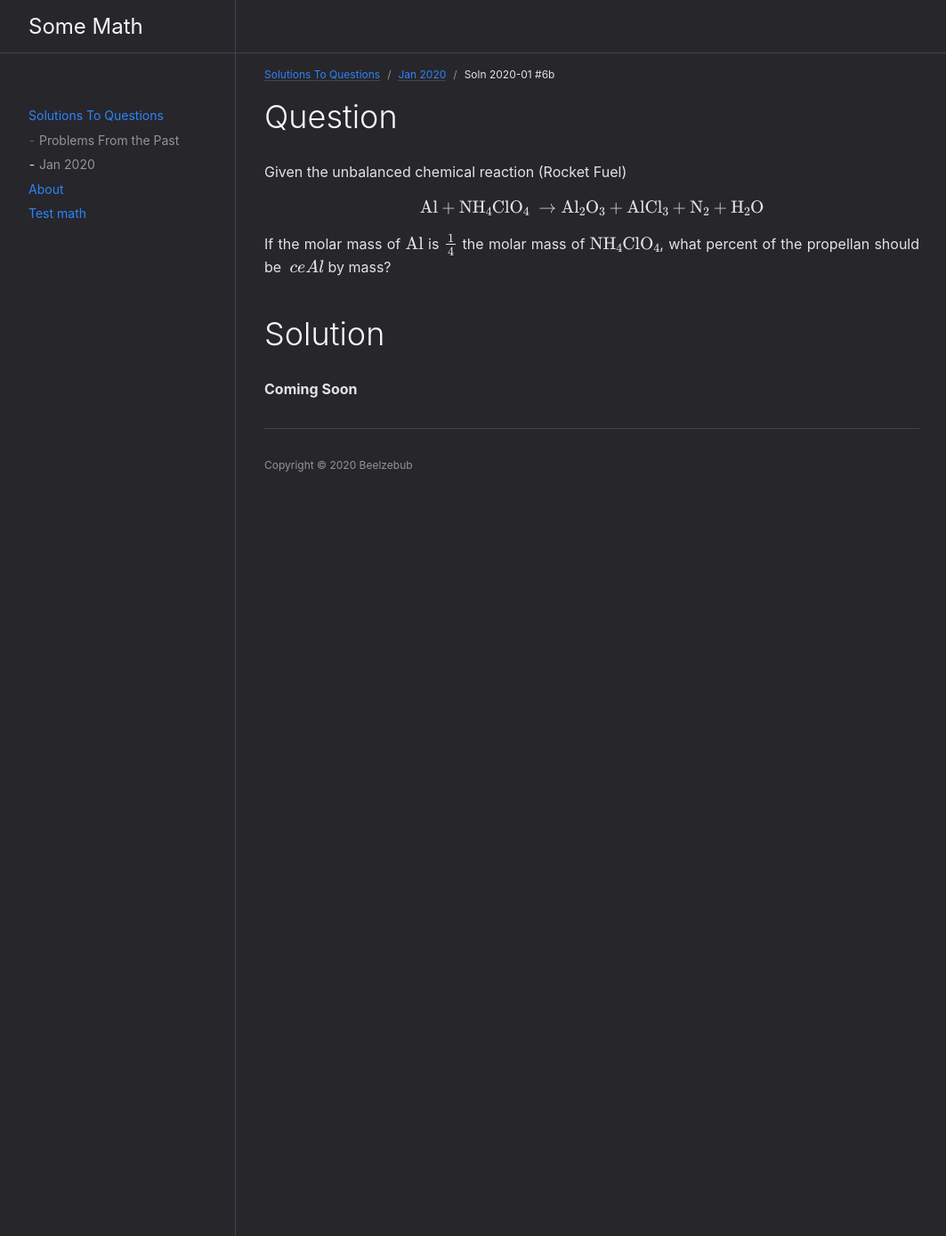
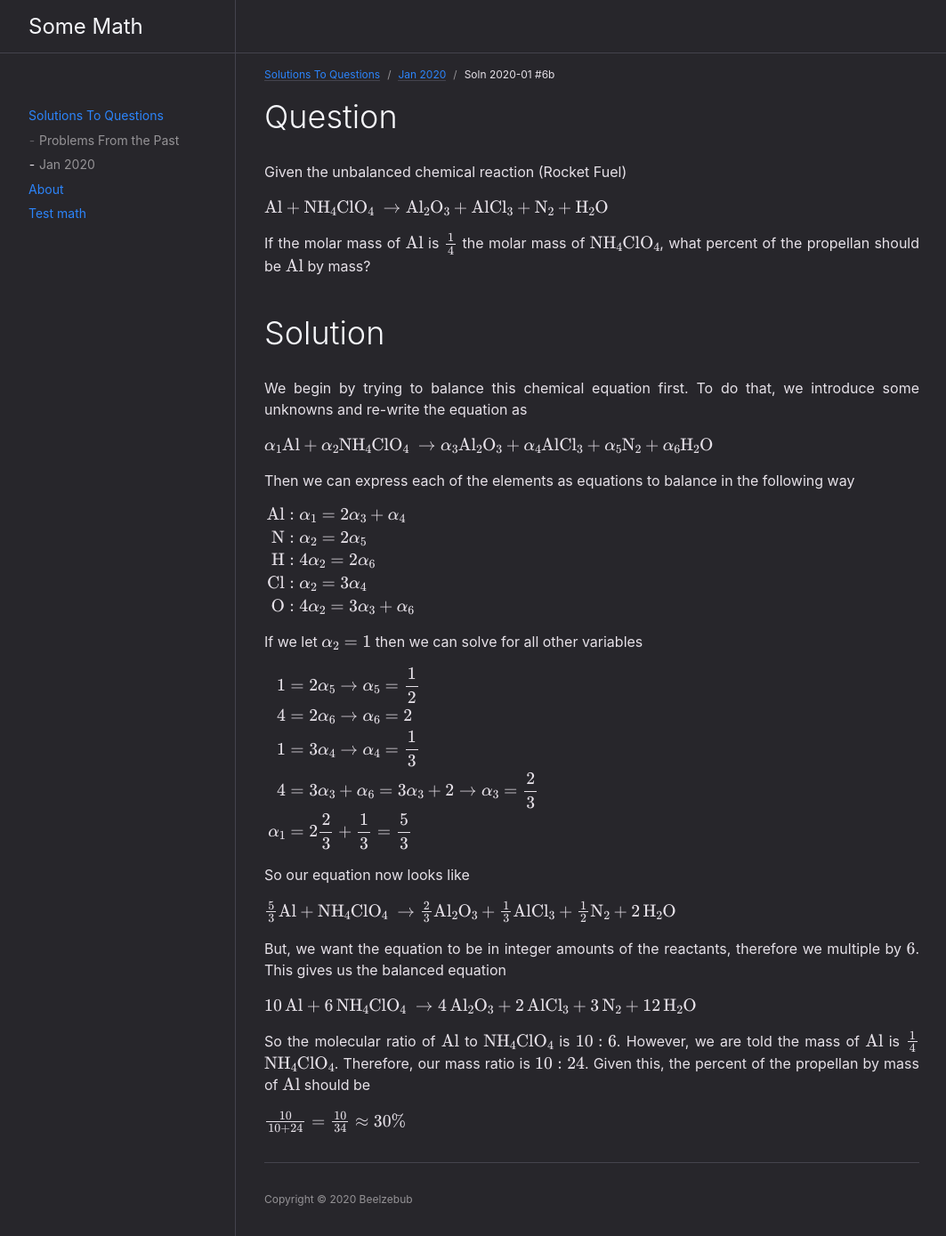
Before and after one commit to oldgooseberry/oldgooseberry.github.io, a Jekyll site: the page built from solns/jan2020/p6b.md, in a window 1280 px wide. Shown: the whole page at 89% size, without its empty margins (107-1170 px from the left). Built offline with Jekyll 4.4.1, drawn with Linux system fonts in a browser that asks for light colours; formulas are drawn with MathJax 3.

Commit message:
Added the solution for 6b and 7a. Left 6a because it has not been worked on by others yet. Fixed some engrish too

```diff
--- a/solns/jan2020/p6b.md
+++ b/solns/jan2020/p6b.md
@@ -13,10 +13,48 @@ grand_parent: Solutions To Questions
 
 Given the unbalanced chemical reaction (Rocket Fuel)
 
-$$ \ce{Al + NH4ClO4 \rightarrow Al2O3 + AlCl3 + N2 + H2O} $$
+$ \ce{Al + NH4ClO4 \rightarrow Al2O3 + AlCl3 + N2 + H2O} $
 
-If the molar mass of $\ce{Al}$ is $\frac{1}{4}$ the molar mass of $\ce{NH4ClO4}$, what percent of the propellan should be $\   ce{Al}$ by mass?
+If the molar mass of $\ce{Al}$ is $\frac{1}{4}$ the molar mass of $\ce{NH4ClO4}$, what percent of the propellan should be $\ce{Al}$ by mass?
 
 # Solution
 
-**Coming Soon**
+We begin by trying to balance this chemical equation first. To do that, we introduce some unknowns and re-write the equation as
+
+$ \ce{\alpha_{1}Al + \alpha_{2}NH4ClO4 \rightarrow \alpha_{3}Al2O3 + \alpha_{4}AlCl3 + \alpha_{5}N2 + \alpha_{6}H2O} $
+
+Then we can express each of the elements as equations to balance in the following way
+
+{% raw %}{::nomarkdown}<div>
+$\begin{align*}
+\ce{Al}&: \alpha_{1} = 2 \alpha_{3} + \alpha_{4} \\
+\ce{N}&:  \alpha_{2} = 2 \alpha_{5} \\
+\ce{H}&:  4 \alpha_{2} = 2 \alpha_{6} \\
+\ce{Cl}&: \alpha_{2} = 3 \alpha_{4} \\
+\ce{O}&: 4 \alpha_{2} = 3 \alpha_{3} + \alpha_{6} \\
+\end{align*}$
+</div>{:/}{% endraw %}
+
+If we let $\alpha_{2} = 1$ then we can solve for all other variables
+
+ {% raw %}{::nomarkdown}<div>
+$\begin{align*}
+1 &= 2 \alpha_{5} \rightarrow \alpha_{5} = \frac{1}{2}\\
+4 &= 2 \alpha_{6} \rightarrow \alpha_{6} = 2 \\
+1 &= 3 \alpha_{4} \rightarrow \alpha_{4} = \frac{1}{3}\\
+4 &= 3 \alpha_{3} + \alpha_{6} = 3 \alpha_{3} + 2 \rightarrow \alpha_{3} = \frac{2}{3}\\
+\alpha_{1} &= 2  \frac{2}{3} + \frac{1}{3} = \frac{5}{3} \\
+\end{align*}$
+</div>{:/}{% endraw %}
+
+So our equation now looks like
+
+$ \ce{\frac{5}{3}Al + NH4ClO4 \rightarrow \frac{2}{3}Al2O3 + \frac{1}{3}AlCl3 + \frac{1}{2}N2 + 2H2O} $
+
+But, we want the equation to be in integer amounts of the reactants, therefore we multiple by $6$. This gives us the balanced equation
+
+$ \ce{10Al + 6NH4ClO4 \rightarrow 4Al2O3 + 2AlCl3 + 3N2 + 12H2O} $
+
+So the molecular ratio of $\ce{Al}$ to $\ce{NH4ClO4}$ is $10:6$. However, we are told the mass of $\ce{Al}$ is $\frac{1}{4}$ $\ce{NH4ClO4}$. Therefore, our mass ratio is $10:24$. Given this, the percent of the propellan by mass of $\ce{Al}$ should be
+
+$\frac{10}{10+24} = \frac{10}{34} \approx 30\%$
```
Also changed, not shown: solns/jan2020/index.md (+1 -1 lines), solns/jan2020/p6a.md (+2 -0 lines), solns/jan2020/p7a.md (+31 -2 lines).
